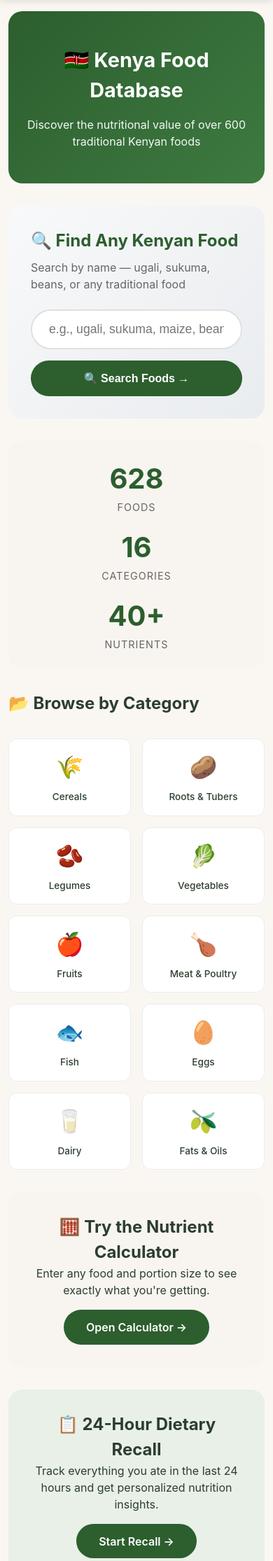
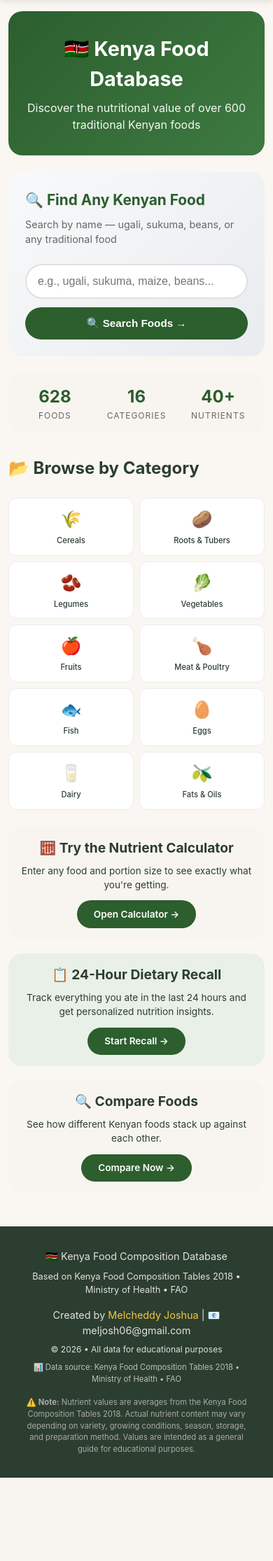
Before and after one commit to melcheddy/kenya-food-database, a Django app: page / in a window 390 px wide. Shown: the part 55-2285 px from the top of the page at 70% size. After the commit the page ends 2166 px from the top, so only its background shows below. Run offline with Django 5.2, Linux system fonts and the light colour scheme; data that the repository does not hold is empty.

Commit message:
Fix mobile portrait responsive layout

```diff
--- a/foods/templates/foods/home.html
+++ b/foods/templates/foods/home.html
@@ -4,50 +4,70 @@
 
 {% block extra_css %}
 <style>
+    /* Base styles */
+    * {
+        box-sizing: border-box;
+    }
+
     .hero {
         text-align: center;
-        padding: 3rem 1rem;
+        padding: 2rem 1rem;
         background: linear-gradient(135deg, #2c5e2e 0%, #3e7a41 100%);
         border-radius: 20px;
         color: white;
-        margin-bottom: 2rem;
+        margin-bottom: 1.5rem;
     }
 
     .hero h1 {
-        font-size: 2.5rem;
+        font-size: 1.8rem;
         font-weight: 700;
-        margin-bottom: 1rem;
+        margin-bottom: 0.5rem;
+        word-break: break-word;
     }
 
     .hero p {
-        font-size: 1.2rem;
+        font-size: 1rem;
         opacity: 0.95;
         max-width: 600px;
         margin: 0 auto;
+        padding: 0 0.5rem;
     }
 
     /* Prominent Search Section */
     .search-section {
         background: linear-gradient(135deg, #f8f9fa 0%, #e9ecef 100%);
         border-radius: 20px;
-        padding: 2rem;
-        margin-bottom: 2rem;
+        padding: 1.5rem;
+        margin-bottom: 1.5rem;
+    }
+
+    .search-section h2 {
+        font-size: 1.3rem;
+        margin-bottom: 0.5rem;
+        word-break: break-word;
+    }
+
+    .search-section p {
+        font-size: 0.9rem;
+        margin-bottom: 1rem;
     }
 
     .search-form {
         display: flex;
-        gap: 1rem;
+        gap: 0.75rem;
         flex-wrap: wrap;
+        width: 100%;
     }
 
     .search-input {
         flex: 1;
-        padding: 1rem 1.5rem;
+        padding: 0.875rem 1rem;
         border: 2px solid #e0e0e0;
         border-radius: 50px;
-        font-size: 1.1rem;
+        font-size: 1rem;
         background: white;
-        min-width: 200px;
+        min-width: 0;
+        width: 100%;
     }
 
     .search-input:focus {
@@ -56,12 +76,12 @@
     }
 
     .search-button {
-        padding: 1rem 2rem;
+        padding: 0.875rem 1.5rem;
         background: #2c5e2e;
         color: white;
         border: none;
         border-radius: 50px;
-        font-size: 1rem;
+        font-size: 0.95rem;
         font-weight: 600;
         cursor: pointer;
         white-space: nowrap;
@@ -76,40 +96,42 @@
         display: flex;
         justify-content: space-around;
         flex-wrap: wrap;
-        gap: 2rem;
-        margin: 2rem 0;
-        padding: 1.5rem;
+        gap: 1rem;
+        margin: 1.5rem 0;
+        padding: 1rem;
         background: #f8f5f0;
         border-radius: 20px;
     }
 
     .stat {
         text-align: center;
+        flex: 1;
+        min-width: 80px;
     }
 
     .stat-number {
-        font-size: 2.5rem;
+        font-size: 1.8rem;
         font-weight: 700;
         color: #2c5e2e;
     }
 
     .stat-label {
         color: #666;
-        font-size: 0.9rem;
+        font-size: 0.75rem;
         text-transform: uppercase;
         letter-spacing: 1px;
     }
 
     .categories-grid {
         display: grid;
-        grid-template-columns: repeat(auto-fill, minmax(140px, 1fr));
-        gap: 1rem;
-        margin: 2rem 0;
+        grid-template-columns: repeat(2, 1fr);
+        gap: 0.75rem;
+        margin: 1.5rem 0;
     }
 
     .category-card {
         background: white;
-        padding: 1rem;
+        padding: 0.75rem;
         border-radius: 12px;
         text-align: center;
         text-decoration: none;
@@ -118,91 +140,154 @@
         transition: all 0.2s;
     }
 
-    .category-card:hover {
-        transform: translateY(-3px);
-        box-shadow: 0 8px 20px rgba(0,0,0,0.1);
-        border-color: #2c5e2e;
-    }
-
     .category-icon {
-        font-size: 2rem;
+        font-size: 1.5rem;
         display: block;
-        margin-bottom: 0.5rem;
+        margin-bottom: 0.25rem;
     }
 
     .category-name {
-        font-size: 0.85rem;
+        font-size: 0.7rem;
         font-weight: 500;
     }
 
     .feature-box {
         background: #f8f5f0;
         border-radius: 20px;
-        padding: 2rem;
+        padding: 1.25rem;
         text-align: center;
-        margin: 2rem 0;
+        margin: 1.25rem 0;
+    }
+
+    .feature-box h2 {
+        font-size: 1.2rem;
+        margin-bottom: 0.5rem;
+    }
+
+    .feature-box p {
+        font-size: 0.85rem;
     }
 
     .feature-link {
         display: inline-block;
-        margin-top: 1rem;
-        padding: 0.8rem 2rem;
+        margin-top: 0.75rem;
+        padding: 0.6rem 1.5rem;
         background: #2c5e2e;
         color: white;
         text-decoration: none;
         border-radius: 50px;
         font-weight: 600;
+        font-size: 0.85rem;
         transition: background 0.3s;
-    }
-
-    .feature-link:hover {
-        background: #1e421f;
     }
 
     /* Popular Tags */
     .popular-tag {
         display: inline-block;
         background: white;
-        padding: 8px 16px;
+        padding: 6px 12px;
         border-radius: 40px;
         text-decoration: none;
         color: #2c5e2e;
         border: 1px solid #e0e0e0;
         transition: all 0.2s;
+        font-size: 0.8rem;
     }
 
-    .popular-tag:hover {
-        background: #2c5e2e;
-        color: white;
-        border-color: #2c5e2e;
-        transform: translateY(-2px);
+    .popular-tag span {
+        font-size: 0.65rem;
     }
 
-    @media (max-width: 600px) {
+    /* Most Searched Section */
+    .most-searched {
+        margin: 1.5rem 0;
+        padding: 1rem;
+        background: #f8f9fa;
+        border-radius: 16px;
+    }
+
+    .most-searched h3 {
+        font-size: 1.1rem;
+        margin-bottom: 0.75rem;
+    }
+
+    .tags-container {
+        display: flex;
+        flex-wrap: wrap;
+        gap: 0.5rem;
+    }
+
+    /* Tablet and Desktop */
+    @media (min-width: 768px) {
+        .hero {
+            padding: 3rem 1rem;
+        }
+
         .hero h1 {
-            font-size: 1.8rem;
+            font-size: 2.5rem;
         }
 
         .hero p {
-            font-size: 1rem;
+            font-size: 1.2rem;
         }
 
+        .categories-grid {
+            grid-template-columns: repeat(auto-fill, minmax(140px, 1fr));
+            gap: 1rem;
+        }
+
+        .category-icon {
+            font-size: 2rem;
+        }
+
+        .category-name {
+            font-size: 0.85rem;
+        }
+
+        .feature-box {
+            padding: 2rem;
+        }
+
+        .feature-box h2 {
+            font-size: 1.5rem;
+        }
+
+        .most-searched {
+            padding: 1.5rem;
+        }
+    }
+
+    /* Portrait Mobile Specific */
+    @media (max-width: 480px) {
         .search-form {
             flex-direction: column;
         }
 
         .search-button {
             width: 100%;
+            white-space: normal;
         }
 
         .stats {
-            flex-direction: column;
-            gap: 1rem;
-            text-align: center;
+            flex-direction: row;
+            flex-wrap: wrap;
+        }
+
+        .stat {
+            min-width: 70px;
+        }
+
+        .stat-number {
+            font-size: 1.5rem;
         }
 
         .categories-grid {
             grid-template-columns: repeat(2, 1fr);
+            gap: 0.5rem;
+        }
+
+        .feature-box {
+            padding: 1rem;
         }
     }
 </style>
@@ -286,23 +371,22 @@
     </a>
 </div>
 
-<!-- ========== MOST SEARCHED SECTION ========== -->
+<!-- Most Searched Foods -->
 {% if popular_searches %}
-<div style="margin: 2rem 0; padding: 1.5rem; background: #f8f9fa; border-radius: 16px;">
-    <h3 style="color: #2c5e2e; margin-bottom: 1rem; display: flex; align-items: center; gap: 8px;">
+<div class="most-searched">
+    <h3 style="color: #2c5e2e; display: flex; align-items: center; gap: 8px;">
         <span>🔥</span> Most Searched Foods
     </h3>
-    <div style="display: flex; flex-wrap: wrap; gap: 0.75rem;">
+    <div class="tags-container">
         {% for search in popular_searches %}
         <a href="{% url 'search' %}?q={{ search.query }}"
-           class="popular-tag"
-           style="display: inline-block; background: white; padding: 8px 16px; border-radius: 40px; text-decoration: none; color: #2c5e2e; border: 1px solid #e0e0e0; transition: all 0.2s;">
+           class="popular-tag">
             {{ search.query }}
-            <span style="background: #e0e0e0; color: #666; border-radius: 20px; padding: 2px 8px; margin-left: 6px; font-size: 0.7rem;">{{ search.count }}</span>
+            <span style="background: #e0e0e0; color: #666; border-radius: 20px; padding: 2px 6px; margin-left: 5px; font-size: 0.65rem;">{{ search.count }}</span>
         </a>
         {% endfor %}
     </div>
-    <p style="margin-top: 1rem; font-size: 0.75rem; color: #666;">Based on what Kenyans are searching for</p>
+    <p style="margin-top: 0.75rem; font-size: 0.7rem; color: #666;">Based on what Kenyans are searching for</p>
 </div>
 {% endif %}
 <!-- ========== END MOST SEARCHED ========== -->
```
